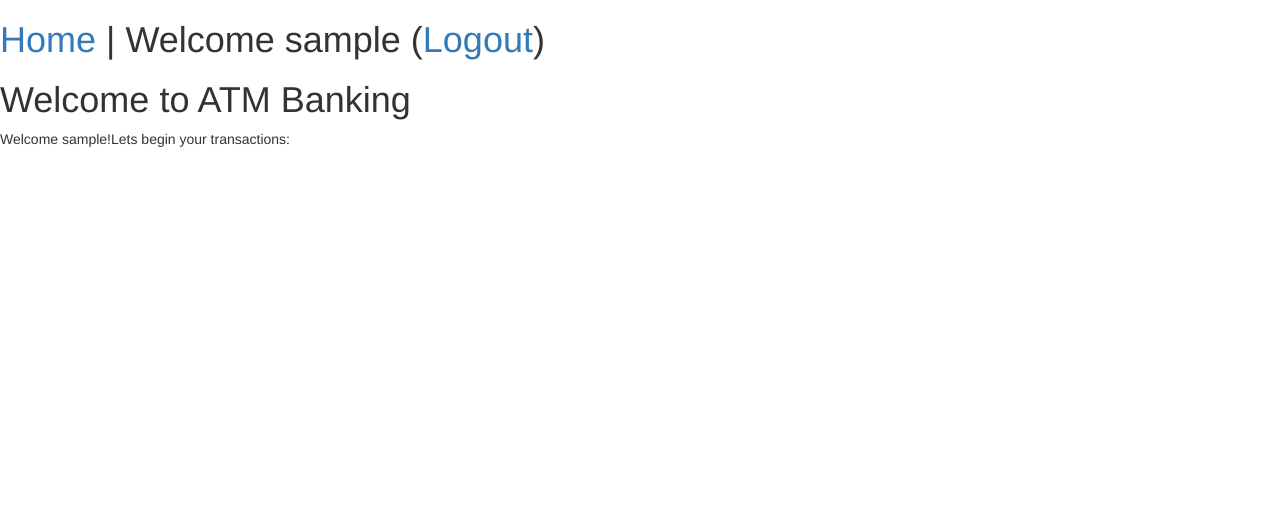
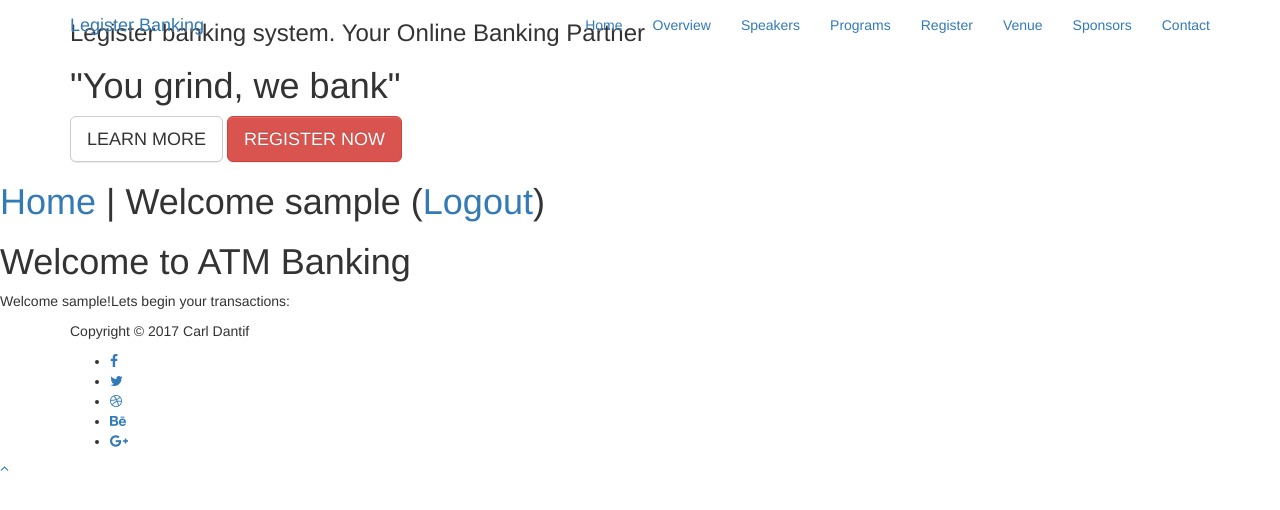
Before and after one commit to Dantiff/atmsystem, a Django app: page / in a window 1280 px wide. Shown: the top 510 px of the page. Run offline with Django 3.2, Linux system fonts and the light colour scheme; the visitor is signed in with stand-in values (Sample User, id 1); some libraries are stand-ins or nearby versions.

Commit message:
CSS and JS for home and register pages

```diff
--- a/banking/templates/base.html
+++ b/banking/templates/base.html
@@ -1,14 +1,96 @@
 {% load staticfiles %}
 <!DOCTYPE html PUBLIC>
-<html>
+<html lang="en">
 <head>
 <title>Banking | {% block title %}{% endblock %}</title>
+<meta name="description" content="">
+<meta name="author" content="">
+<meta charset="UTF-8">
+<meta http-equiv="X-UA-Compatible" content="IE=Edge">
+<meta name="viewport" content="width=device-width, initial-scale=1, maximum-scale=1">
+
 <link rel="stylesheet" href="//maxcdn.bootstrapcdn.com/bootstrap/3.2.0/css/bootstrap.min.css">
 <link rel="stylesheet" href="//maxcdn.bootstrapcdn.com/bootstrap/3.2.0/css/bootstrap-theme.min.css">
+<link href='https://fonts.googleapis.com/css?family=Poppins:400,500,600' rel='stylesheet' type='text/css'>
 <link href="//fonts.googleapis.com/css?family=Lobster&subset=latin,latin-ext" rel="stylesheet" type="text/css">
+
+<!-- =========================
+     STATIC STYLESHEETS
+============================== -->
 <link rel="stylesheet" href="{% static 'css/index.css' %}">
+<link rel="stylesheet" href="{% static 'css/banking.css' %}">
+<link rel="stylesheet" href="{% static 'css/animate.css' %}">
+<link rel="stylesheet" href="{% static 'css/bootstrap.min.css' %}">
+<link rel="stylesheet" href="{% static 'css/font-awesome.min.css' %}">
+<link rel="stylesheet" href="{% static 'css/carousel.css' %}">
+<link rel="stylesheet" href="{% static 'css/themes.css' %}">
+
 </head>
-<body>
+
+<body data-spy="scroll" data-offset="50" data-target=".navbar-collapse">
+
+<!-- =========================
+     PRE LOADER
+============================== -->
+<div class="preloader">
+
+	<div class="sk-rotating-plane"></div>
+
+</div>
+
+
+<!-- =========================
+     NAVIGATION LINKS
+============================== -->
+<div class="navbar navbar-fixed-top custom-navbar" role="navigation">
+	<div class="container">
+
+		<!-- navbar header -->
+		<div class="navbar-header">
+			<button class="navbar-toggle" data-toggle="collapse" data-target=".navbar-collapse">
+				<span class="icon icon-bar"></span>
+				<span class="icon icon-bar"></span>
+				<span class="icon icon-bar"></span>
+			</button>
+			<a href="#" class="navbar-brand">Legister Banking</a>
+		</div>
+
+		<div class="collapse navbar-collapse">
+
+			<ul class="nav navbar-nav navbar-right">
+				<li><a href="#intro" class="smoothScroll">Home</a></li>
+				<li><a href="#overview" class="smoothScroll">Overview</a></li>
+				<li><a href="#speakers" class="smoothScroll">Speakers</a></li>
+				<li><a href="#program" class="smoothScroll">Programs</a></li>
+				<li><a href="#register" class="smoothScroll">Register</a></li>
+				<li><a href="#venue" class="smoothScroll">Venue</a></li>
+				<li><a href="#sponsors" class="smoothScroll">Sponsors</a></li>
+				<li><a href="#contact" class="smoothScroll">Contact</a></li>
+			</ul>
+
+		</div>
+
+	</div>
+</div>
+
+
+<!-- =========================
+    INTRO SECTION
+============================== -->
+<section id="intro" class="parallax-section">
+	<div class="container">
+		<div class="row">
+			<div class="col-md-12 col-sm-12">
+				<h3 class="wow bounceIn" data-wow-delay="0.9s">Legister banking system. Your Online Banking Partner </h3>
+				<h1 class="wow fadeInUp" data-wow-delay="1.6s"><span class="maxim">"You grind, we bank"</span></h1>
+				<a href="#overview" class="btn btn-lg btn-default smoothScroll wow fadeInUp hidden-xs" data-wow-delay="2.3s">LEARN MORE</a>
+				<a href="#register" class="btn btn-lg btn-danger smoothScroll wow fadeInUp" data-wow-delay="2.3s">REGISTER NOW</a>
+			</div>
+		</div>
+	</div>
+</section>
+
+
 <div id="nav">
 <h1>
 <a href="/">Home</a> |
@@ -23,5 +105,44 @@
 </div>
 <h1>{% block head %}{% endblock %}</h1>
 {% block content %}{% endblock %}
+
+
+<!-- =========================
+    FOOTER SECTION
+============================== -->
+<footer>
+	<div class="container">
+		<div class="row">
+			<div class="col-md-12 col-sm-12">
+				<p class="wow fadeInUp" data-wow-delay="0.6s">Copyright &copy; 2017 Carl Dantif </p>
+				<ul class="social-icon">
+					<li><a href="#" class="fa fa-facebook wow fadeInUp" data-wow-delay="1s"></a></li>
+					<li><a href="#" class="fa fa-twitter wow fadeInUp" data-wow-delay="1.3s"></a></li>
+					<li><a href="#" class="fa fa-dribbble wow fadeInUp" data-wow-delay="1.6s"></a></li>
+					<li><a href="#" class="fa fa-behance wow fadeInUp" data-wow-delay="1.9s"></a></li>
+					<li><a href="#" class="fa fa-google-plus wow fadeInUp" data-wow-delay="2s"></a></li>
+				</ul>
+			</div>
+		</div>
+	</div>
+</footer>
+
+
+<!-- Back top -->
+<a href="#back-top" class="go-top"><i class="fa fa-angle-up"></i></a>
+
+
+<!-- =========================
+     SCRIPTS
+============================== -->
+<script src=" {% static 'js/jquery.js' %}"></script>
+<script src=" {% static 'js/bootstrap.min.js' %}"></script>
+<script src=" {% static 'js/jquery.parallax.js' %}"></script>
+<script src=" {% static 'js/carousel.min.js' %}"></script>
+<script src=" {% static 'js/smoothscroll.js' %}"></script>
+<script src=" {% static 'js/wow.min.js' %}"></script>
+<script src=" {% static 'js/banking.js' %}"></script>
+
+
 </body>
 </html>
```
